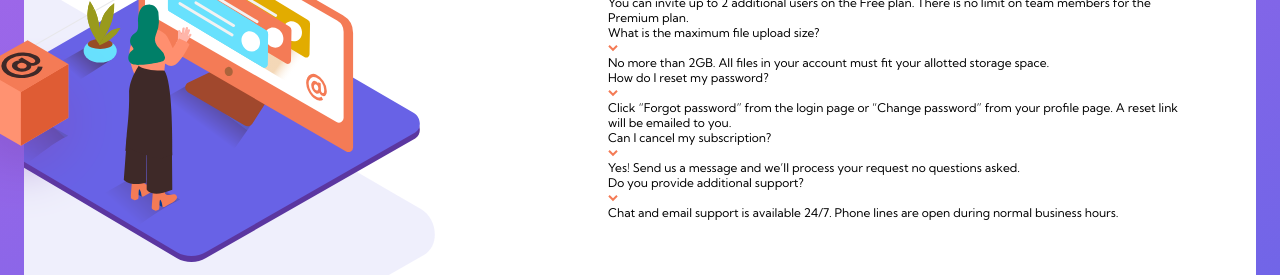
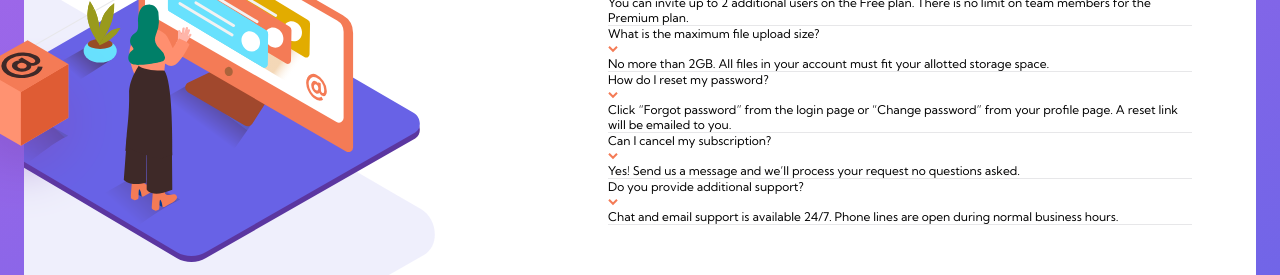
Before and after one commit to SaeM843/FAQ-Accordion-Card, a website: page index.html in a window 1280 px wide. Shown: the part 313-588 px from the top of the page. Drawn offline with Linux system fonts and the light colour scheme.

Commit message:
added border-bottom

```diff
--- a/sass/layout/_accordion.scss
+++ b/sass/layout/_accordion.scss
@@ -1,3 +1,5 @@
+@use "../config/variables" as var;
+
 .faq {
     flex: 1 1 0;
     padding: 0;
@@ -9,3 +11,7 @@
         margin-bottom: 2rem;
     }
 }
+
+.dropdown {
+    border-bottom: 1px solid var.$light-grayish-blue;
+}
```
Also changed, not shown: css/style.css, 1 other file.
